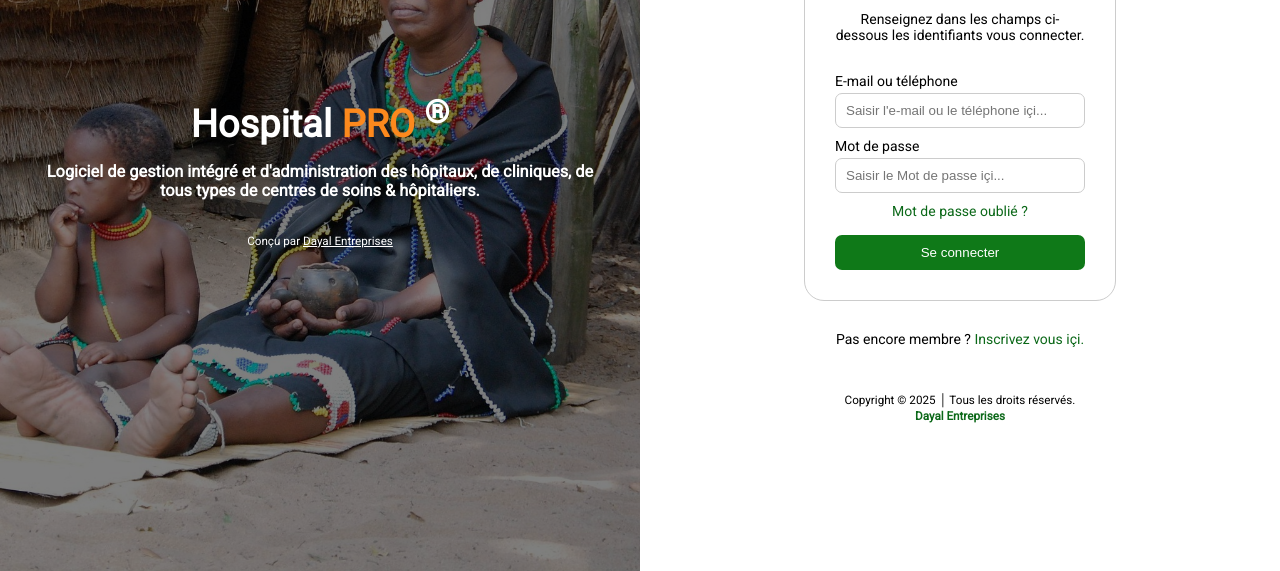
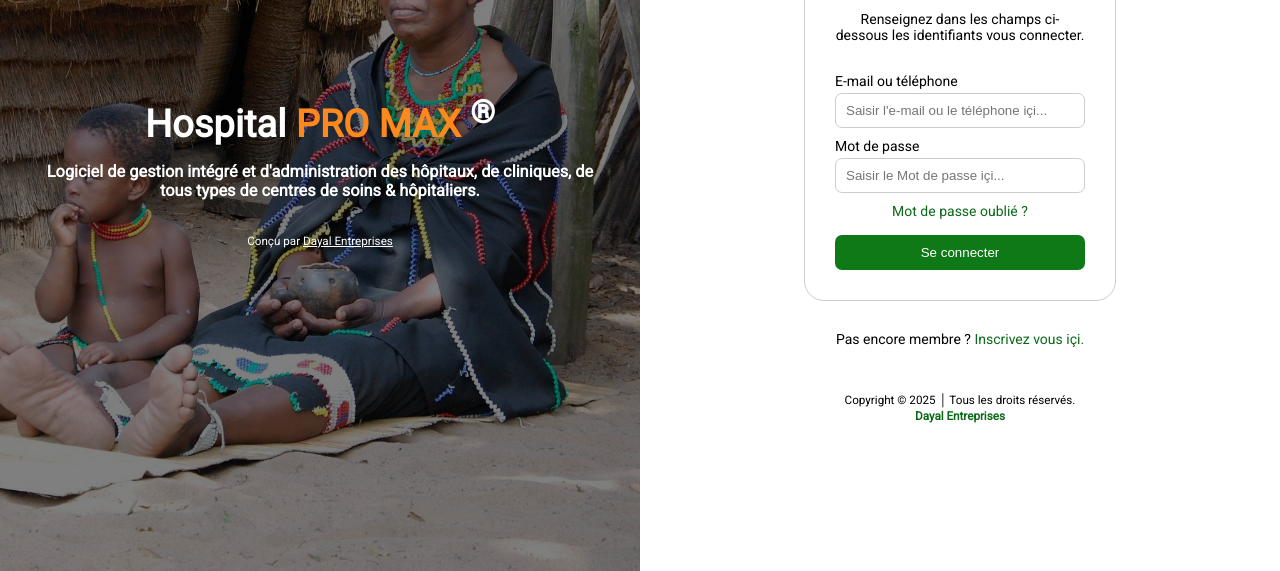
Before and after one commit to Pochowu/authentiction-gate, a plain HTML site: page index.html in a window 1280 px wide. Shown: the part 229-800 px from the top of the page. Drawn offline with Linux system fonts and the light colour scheme.

Commit message:
rename logiciel

```diff
--- a/index.html
+++ b/index.html
@@ -16,7 +16,7 @@
                 <div>
                     <div>
                         <h2>
-                            Hospital <span class="primary-text">PRO</span> <sup>&reg;</sup>
+                            Hospital <span class="primary-text">PRO MAX</span> <sup>&reg;</sup>
                         </h2><br />
 
                         <h3>
```
